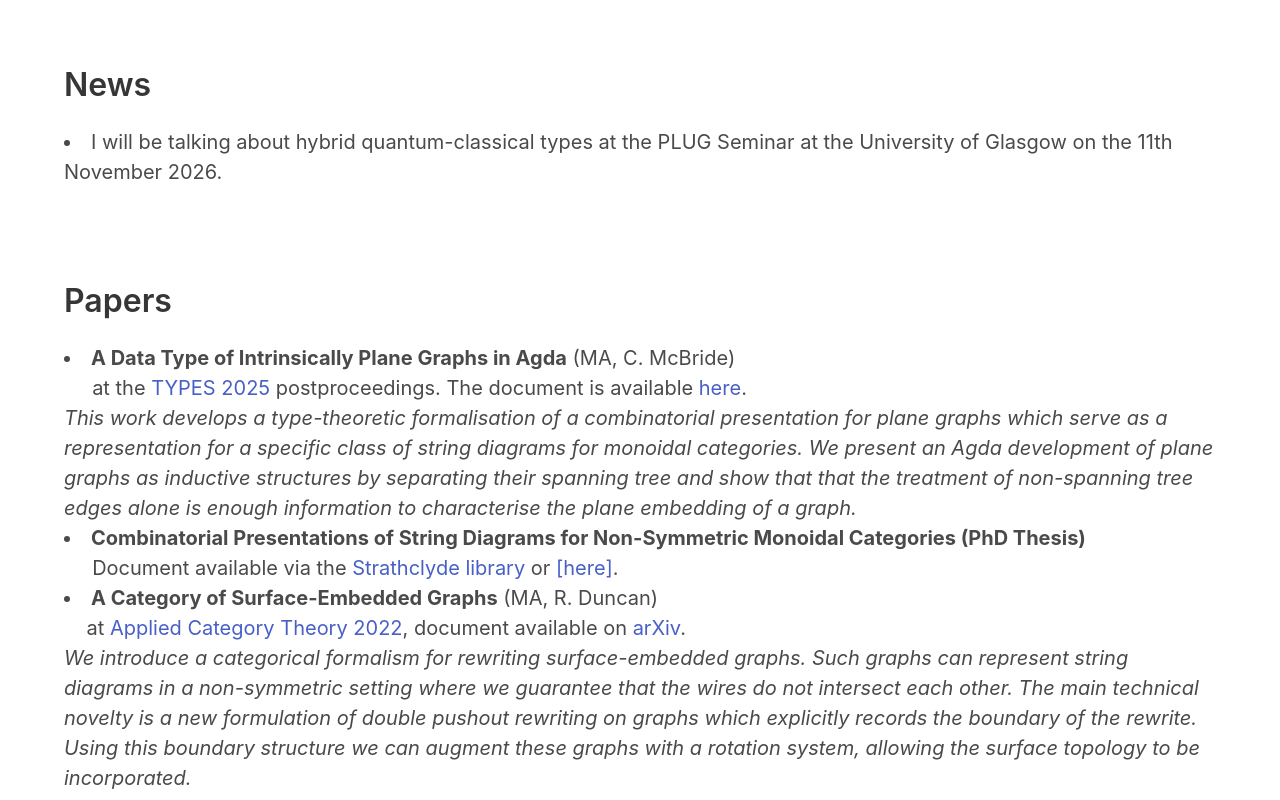
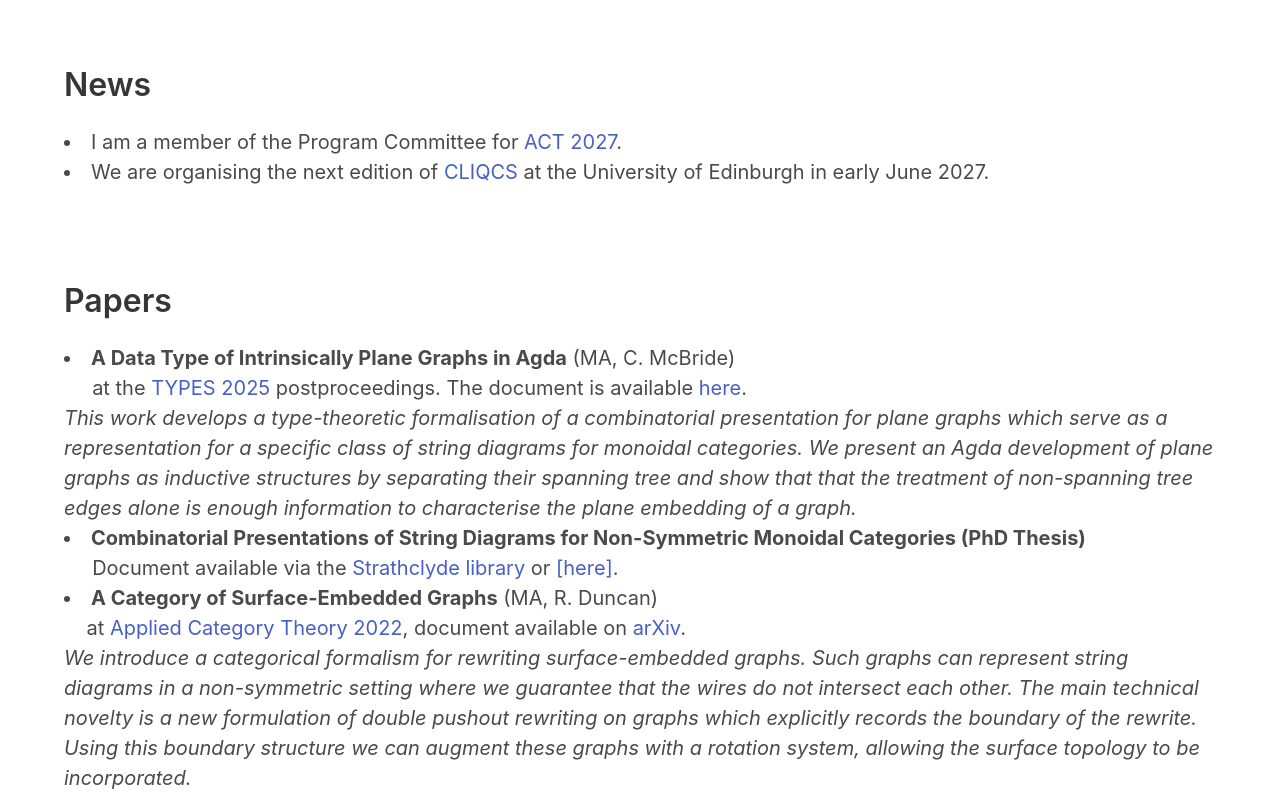
Before and after one commit to maltenmuller/maltenmuller.github.io, a plain HTML site: page index.html in a window 1280 px wide. Shown: the part 840-1640 px from the top of the page. Drawn offline with nearby package versions, Linux system fonts and the light colour scheme.

Commit message:
post plug talk

```diff
--- a/index.html
+++ b/index.html
@@ -66,8 +66,12 @@
       <div class="container">
 	<h3 class="title">News</h3>
 	<dl>
-	  <li>I will be talking about hybrid quantum-classical types at the PLUG
-	  Seminar at the University of Glasgow on the 11th November 2026.
+	  <li> I am a member of the Program Committee for
+	  <a href="https://zardini.mit.edu/act2027/" target="_blank">ACT 2027</a>.
+	  </li>
+	  <li>We are organising the next edition
+	  of <a href="https://liqcs2026.github.io/" target="_blank">CLIQCS</a>
+	  at the University of Edinburgh in early June 2027.
 	  </li>
 	</dl>
       </div>
@@ -217,6 +221,9 @@
 	<dl>
 	  <li><b>A Data Type for Mixed Quantum-Classical Data</b><br>
 	    <ul>
+	      <li> &nbsp;&nbsp;&nbsp;&nbsp; at
+		the <a href="https://www.dcs.gla.ac.uk/plug/">PLUG</a> seminar series at the University of
+		Glasgow, 11/11/2026</li>
 	      <li>&nbsp;&nbsp;&nbsp;&nbsp; invited talk at
 					 the <a href="https://qci3.org/"
 					 target="_blank">QCi3 Hub</a> Forum in
```
